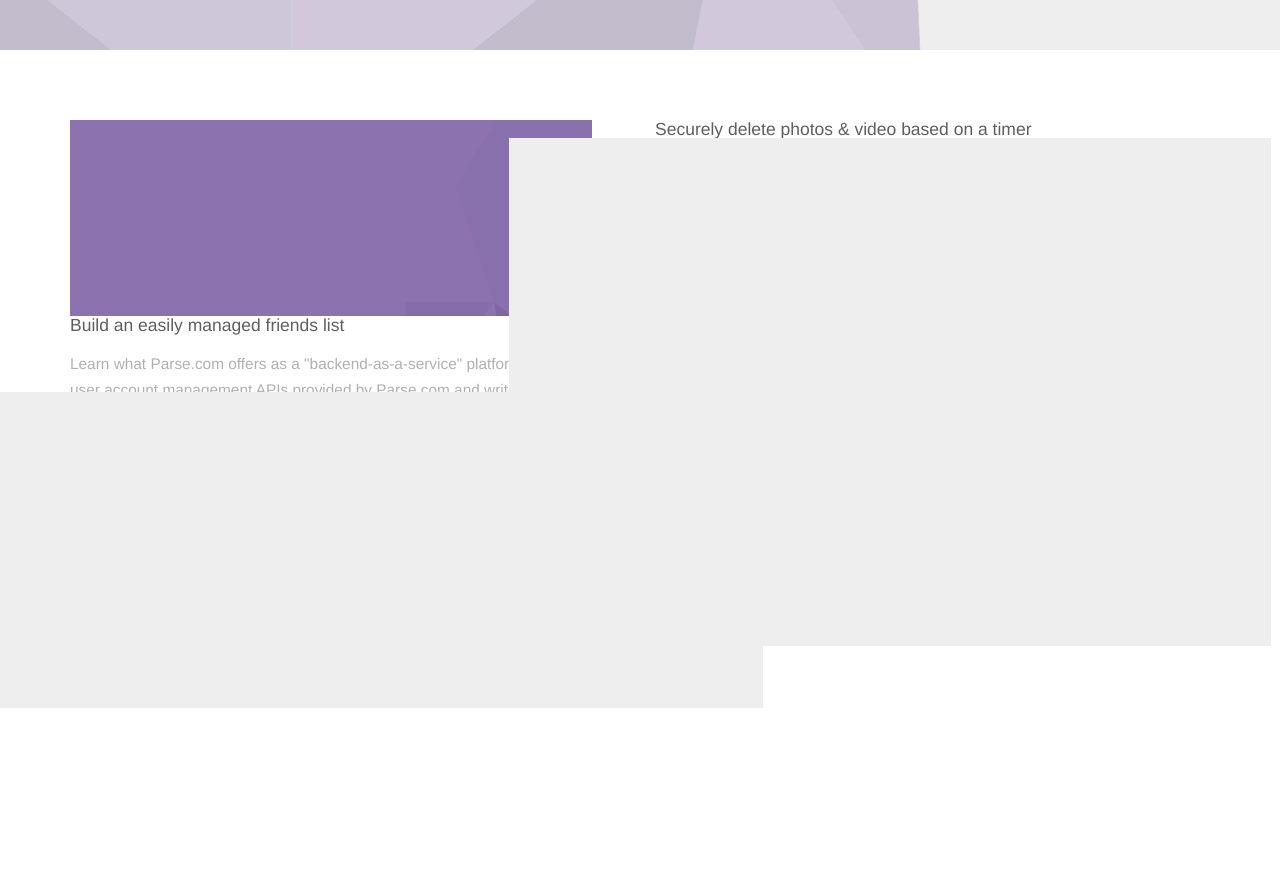
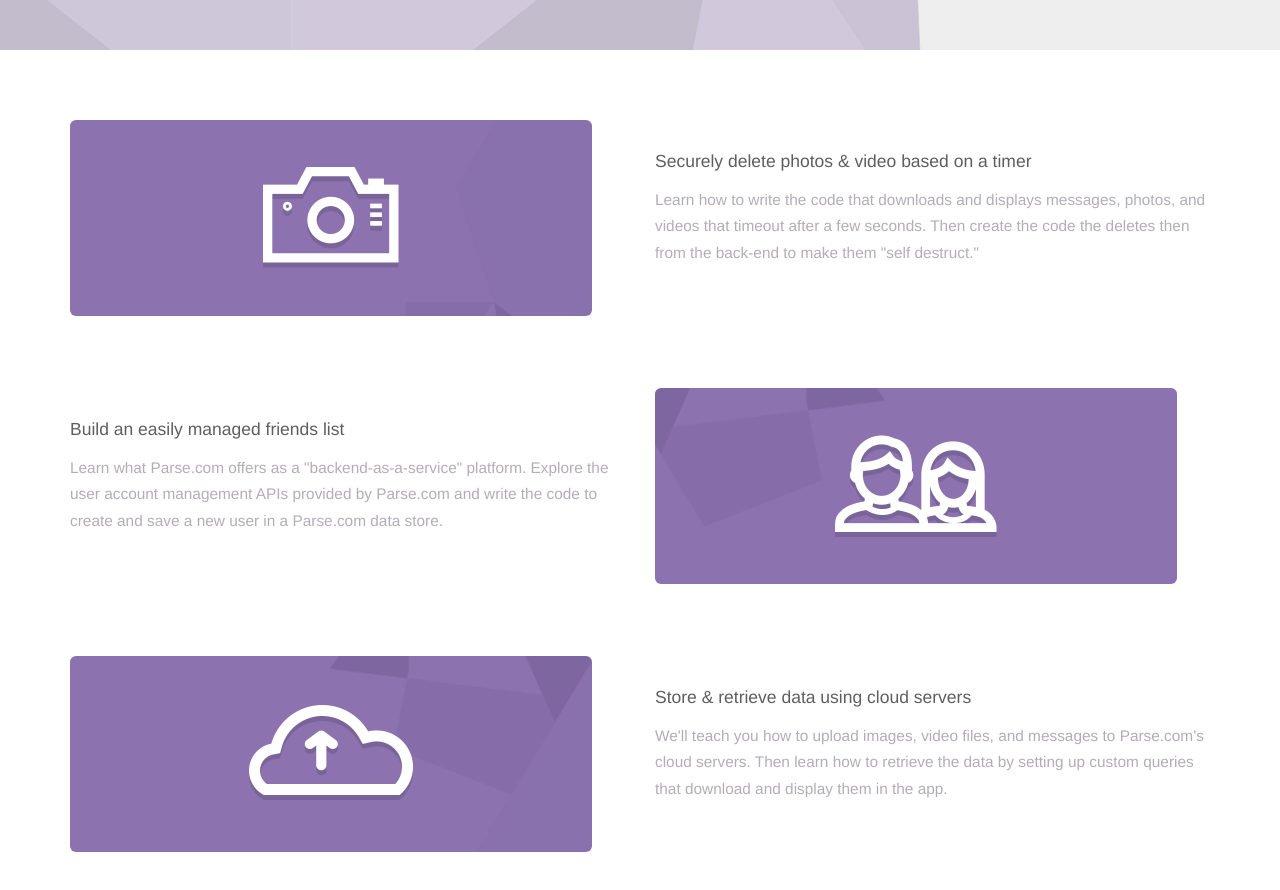
Before and after one commit to fdelacruz/Ribbit_Marketing_Website, a plain HTML site: page index.html in a window 1280 px wide. Shown: the part 879-1769 px from the top of the page. Before the commit the page ends 1587 px from the top, so only its background shows below. Drawn offline with nearby package versions, Linux system fonts and the light colour scheme.

Commit message:
Add the Feature Icons

```diff
--- a/css/my-styles.css
+++ b/css/my-styles.css
@@ -47,6 +47,14 @@ h1 {
 
 /* layout
 ================================= */
+
+.ft {
+  margin-bottom: 72px;
+ }
+
+ .ft-copy {
+   padding-top: 32px;
+ }
 
 /* Jumbotron
 ================================= */
@@ -102,6 +110,29 @@ h1 {
   background-size: 140%;
 }
 
+.ft-icon::before {
+  content: "";
+  display: block;
+  position: absolute;
+  width: 164px;
+  height: 102px;
+  top: 0;
+  right: 0;
+  bottom: 0;
+  left: 0;
+  margin: auto;
+  background: url('../img/feature-icons.png') no-repeat;
+  background-size: 100%;
+}
+
+.friends::before {
+  background-position: 0 -105px;
+}
+
+.cloud::before {
+  background-position: 0 -210px;
+}
+
 .ft-icon.friends {
   background-position: -500px 0;
 }
@@ -123,7 +154,7 @@ h1 {
 
 @media (max-width: 767px) {
   .navbar {
-      min-height: 60px;
+    min-height: 60px;
   }
   .main-logo {
     width: 82px;
@@ -134,5 +165,5 @@ h1 {
   }
   .lead {
     margin-top: 40px;
-   }
+  }
 }
--- a/index.html
+++ b/index.html
@@ -46,7 +46,7 @@
 
       <div class="row ft">
         <div class="col-sm-6 hidden-xs">
-          <div class="ft-icon camera"></div>
+          <div class="ft-icon camera img-rounded"></div>
         </div>
         <div class="col-sm-6 ft-copy">
           <h2>Securely delete photos &amp; video based on a timer</h2>
@@ -69,16 +69,13 @@
           </p>
         </div>
         <div class="col-sm-6 hidden-xs">
-          <div class="ft-icon friends">
-
-          </div>
-
+          <div class="ft-icon friends img-rounded"></div>
         </div>
       </div>
 
       <div class="row ft">
         <div class="col-sm-6 hidden-xs">
-          <div class="ft-icon cloud"></div>
+          <div class="ft-icon cloud img-rounded"></div>
         </div>
         <div class="col-sm-6 ft-copy">
           <h2>Store &amp; retrieve data using cloud servers</h2>
```
